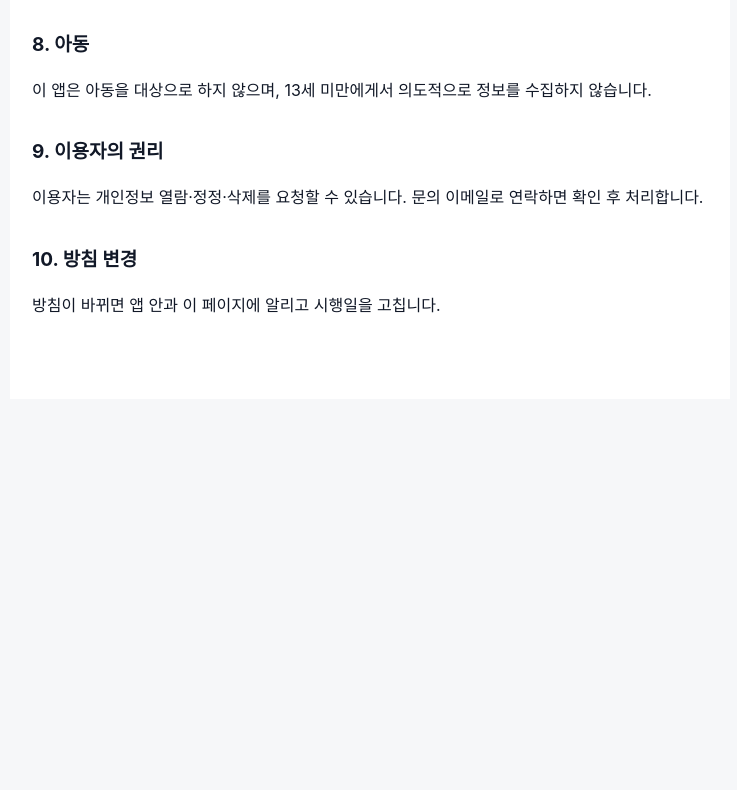
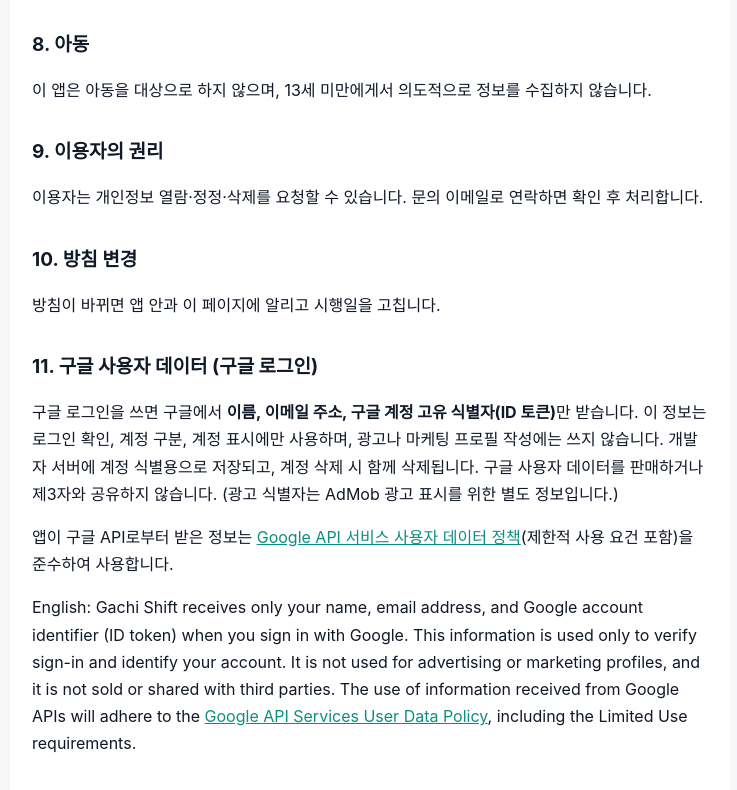
Before and after one commit to kataco1348-hub/shift-calendar-privacy, a plain HTML site: page privacy.html in a window 1280 px wide. Shown: the part 2012-2802 px from the top of the page, without its empty margins (270-1007 px from the left). Before the commit the page ends 2411 px from the top, so only its background shows below. Drawn offline with Linux system fonts and the light colour scheme.

Commit message:
docs: 개인정보처리방침에 구글 사용자 데이터 항목과 Google API 정책 준수 문구 추가
Co-Authored-By: Claude Haiku 5.5 <noreply@anthropic.com>

```diff
--- a/privacy.html
+++ b/privacy.html
@@ -67,4 +67,8 @@ ul{padding-left:20px}li{margin:4px 0}.meta{color:#6B7280;font-size:14px}a{color:
 
 <h2>10. 방침 변경</h2>
 <p>방침이 바뀌면 앱 안과 이 페이지에 알리고 시행일을 고칩니다.</p>
+<h2>11. 구글 사용자 데이터 (구글 로그인)</h2>
+<p>구글 로그인을 쓰면 구글에서 <b>이름, 이메일 주소, 구글 계정 고유 식별자(ID 토큰)</b>만 받습니다. 이 정보는 로그인 확인, 계정 구분, 계정 표시에만 사용하며, 광고나 마케팅 프로필 작성에는 쓰지 않습니다. 개발자 서버에 계정 식별용으로 저장되고, 계정 삭제 시 함께 삭제됩니다. 구글 사용자 데이터를 판매하거나 제3자와 공유하지 않습니다. (광고 식별자는 AdMob 광고 표시를 위한 별도 정보입니다.)</p>
+<p>앱이 구글 API로부터 받은 정보는 <a href="https://developers.google.com/terms/api-services-user-data-policy">Google API 서비스 사용자 데이터 정책</a>(제한적 사용 요건 포함)을 준수하여 사용합니다.</p>
+<p>English: Gachi Shift receives only your name, email address, and Google account identifier (ID token) when you sign in with Google. This information is used only to verify sign-in and identify your account. It is not used for advertising or marketing profiles, and it is not sold or shared with third parties. The use of information received from Google APIs will adhere to the <a href="https://developers.google.com/terms/api-services-user-data-policy">Google API Services User Data Policy</a>, including the Limited Use requirements.</p>
 </main></body></html>
```
